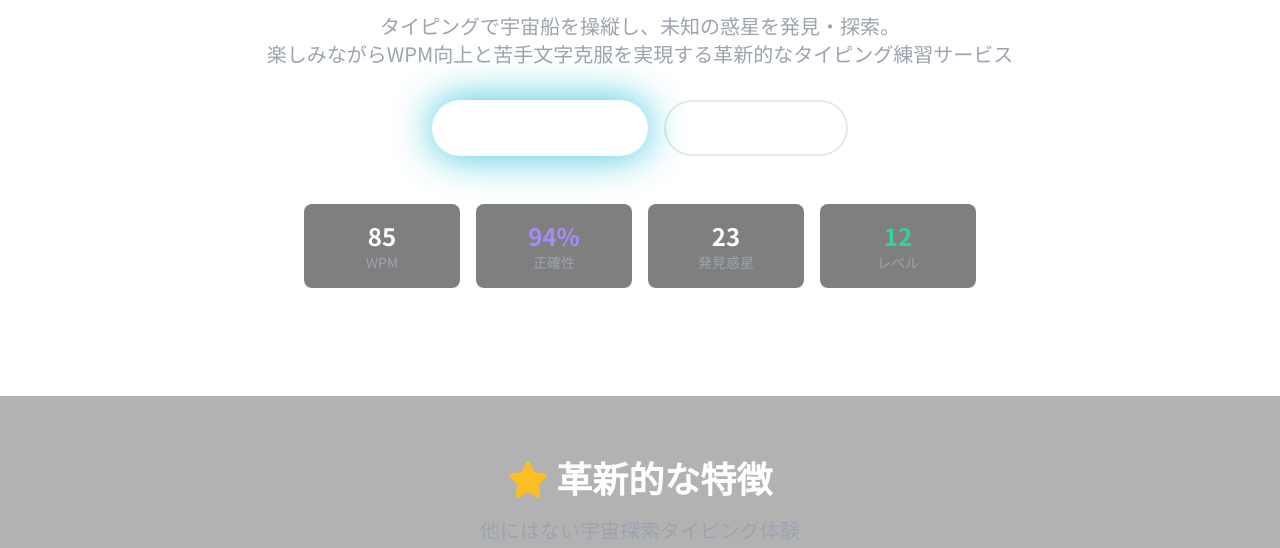
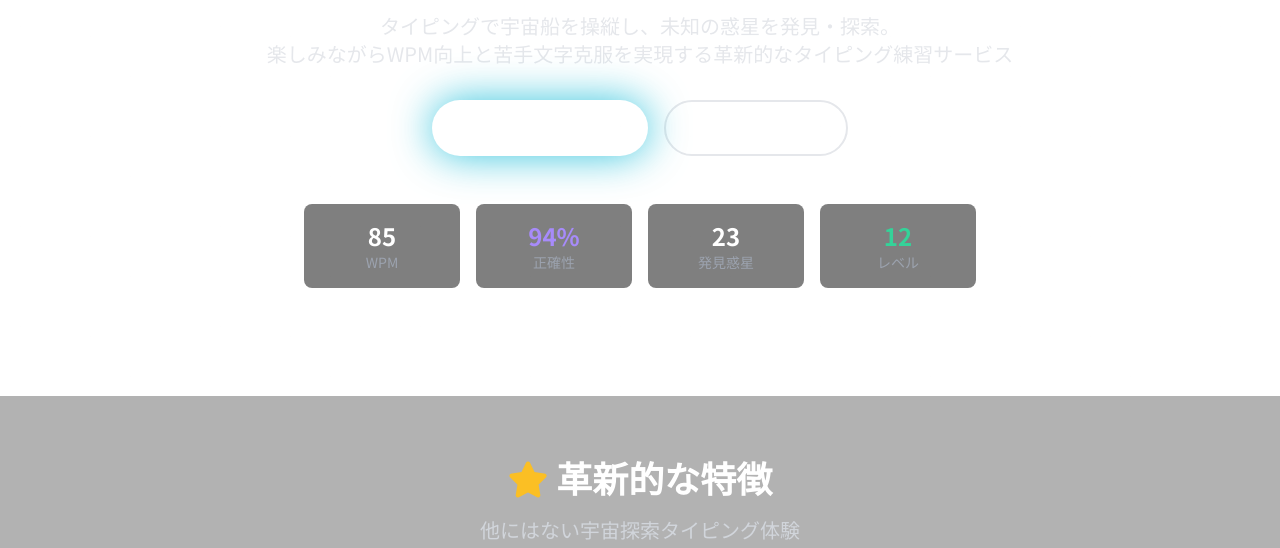
Before and after one commit to appadaycreator/cosmic-typing-adventure, a plain HTML site: page index.html in a window 1280 px wide. Shown: the part 404-952 px from the top of the page. Drawn offline with nearby package versions, Linux system fonts and the light colour scheme.

Commit message:
style: Adjust text colors and add drop shadows to improve UI readability.

```diff
--- a/index.html
+++ b/index.html
@@ -297,7 +297,7 @@
                     <span class="typing-cursor">宇宙探索タイピングゲーム</span>
                 </p>
 
-                <p class="text-lg md:text-xl mb-8 max-w-3xl mx-auto text-gray-400">
+                <p class="text-lg md:text-xl mb-8 max-w-3xl mx-auto text-gray-200 drop-shadow-sm">
                     タイピングで宇宙船を操縦し、未知の惑星を発見・探索。<br>
                     楽しみながらWPM向上と苦手文字克服を実現する革新的なタイピング練習サービス
                 </p>
@@ -343,7 +343,7 @@
                 <h2 class="font-orbitron text-3xl md:text-4xl font-bold mb-4">
                     <i class="fas fa-star text-yellow-400 mr-2"></i>革新的な特徴
                 </h2>
-                <p class="text-xl text-gray-400">他にはない宇宙探索タイピング体験</p>
+                <p class="text-xl text-gray-300 drop-shadow-sm">他にはない宇宙探索タイピング体験</p>
             </div>
 
             <div class="grid grid-cols-1 md:grid-cols-2 lg:grid-cols-3 gap-8">
```
Also changed, not shown: app.html (+2 -2 lines).
